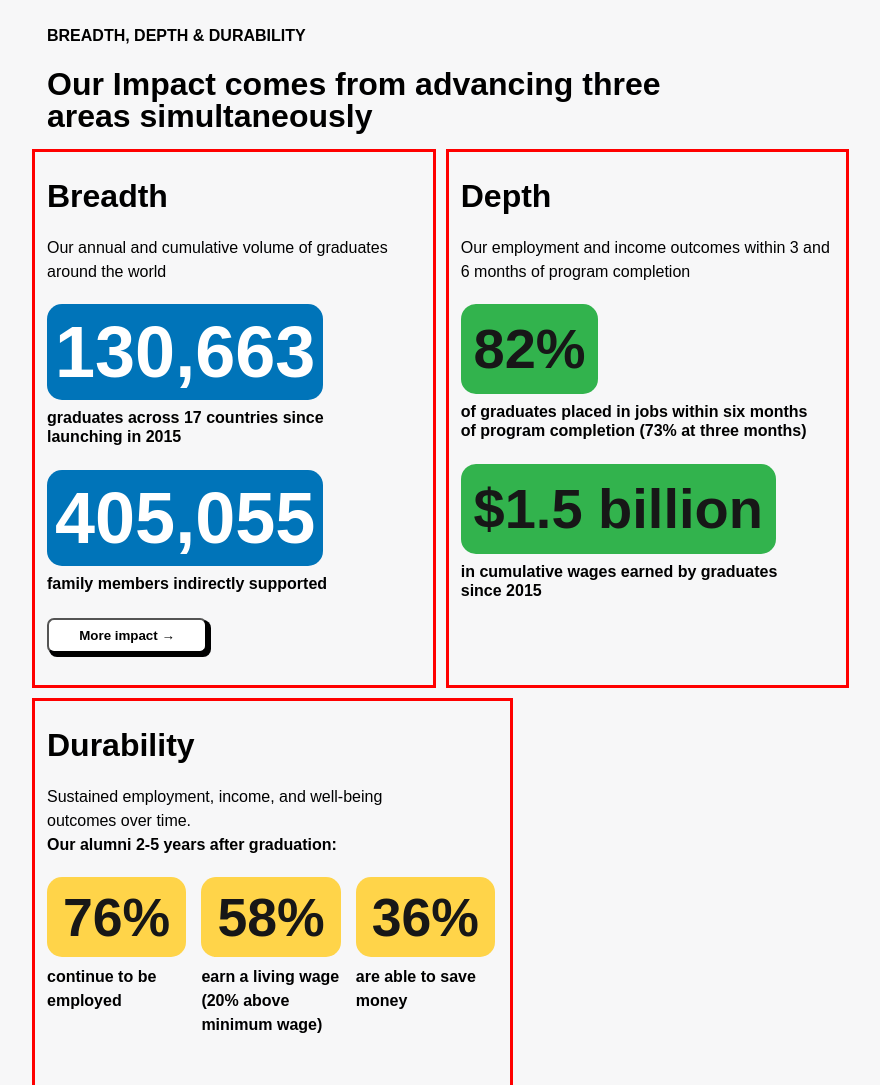
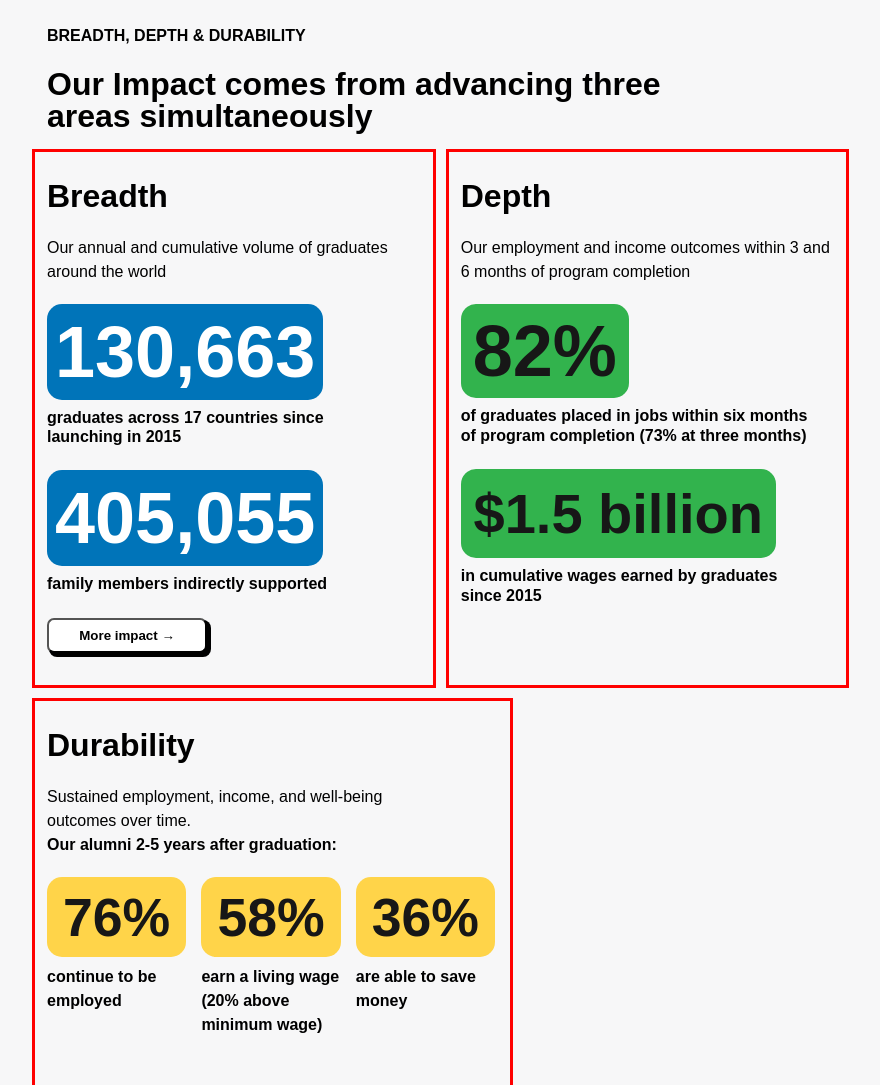
Before and after one commit to kkoryax/css-webpage, a plain HTML site: page index.html in a window 1280 px wide. Shown: the whole page, without its empty margins (41-921 px from the left). Drawn offline with Linux system fonts and the light colour scheme.

Commit message:
style(file): minor changed width and font size to section2 <82% box> in style.css with new class called in index.html

```diff
--- a/index.html
+++ b/index.html
@@ -51,7 +51,7 @@
                 <p>Our employment and income outcomes within 3 and 6 months of program completion</p>
             </div>
             <div>
-                <div class="boxSection2">
+                <div class="boxSection2-1">
                     <p>82%</p>
                 </div>
                 <div class="description">
--- a/style.css
+++ b/style.css
@@ -121,6 +121,25 @@ button {
     color: rgb(23, 23, 23);
 }
 
+.boxSection2-1 {
+    padding: 0.45rem 0.75rem;
+    width: fit-content;
+    height: fit-content;
+    border-radius: 15px;
+    background-color: #32B34D;
+    -webkit-border-radius: 15px;
+    -moz-border-radius: 15px;
+    -ms-border-radius: 15px;
+    -o-border-radius: 15px;
+    line-height: 5rem;
+}
+
+.boxSection2-1 p {
+    font-size: 4.5rem;
+    font-weight: 700;
+    color: rgb(23, 23, 23);
+}
+
 .topic-description {
     margin-bottom: 1.25rem;
 }
```
